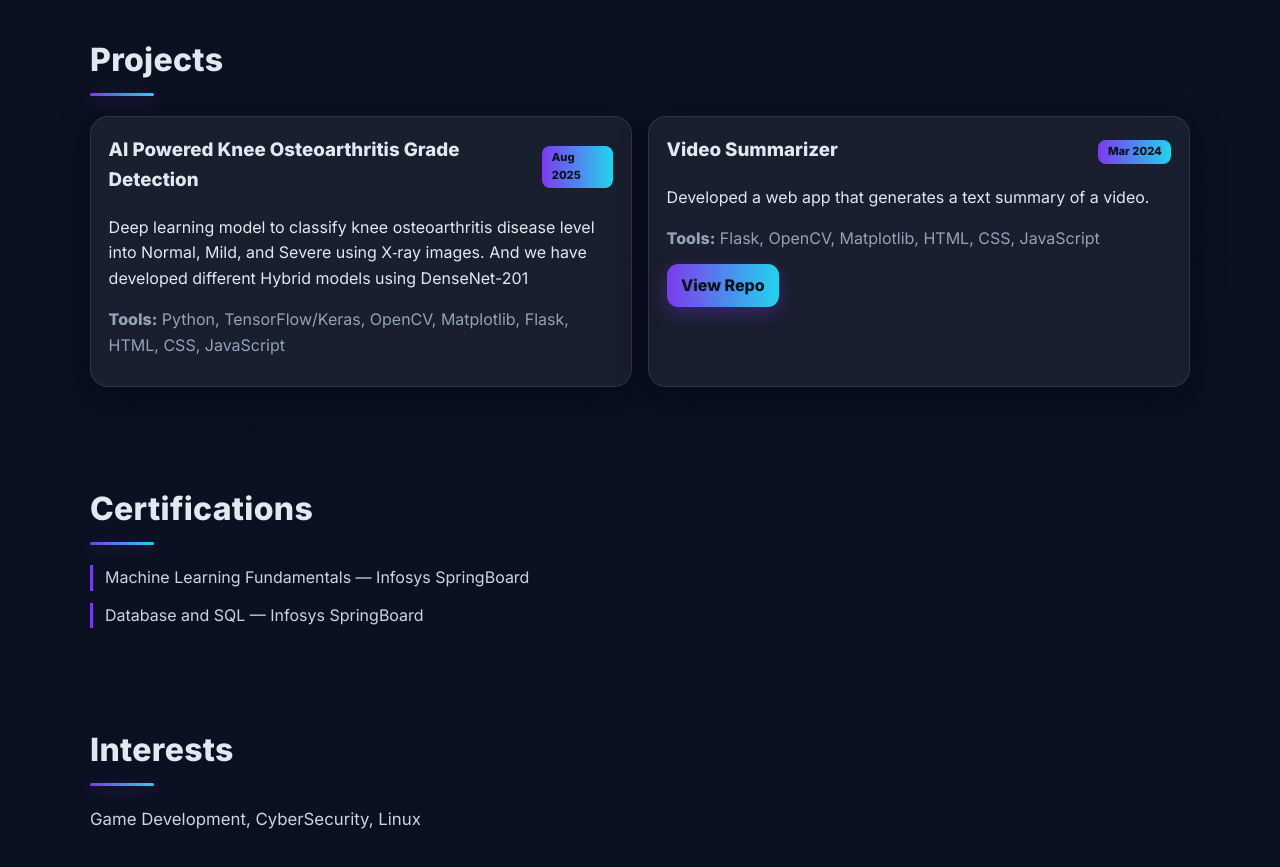
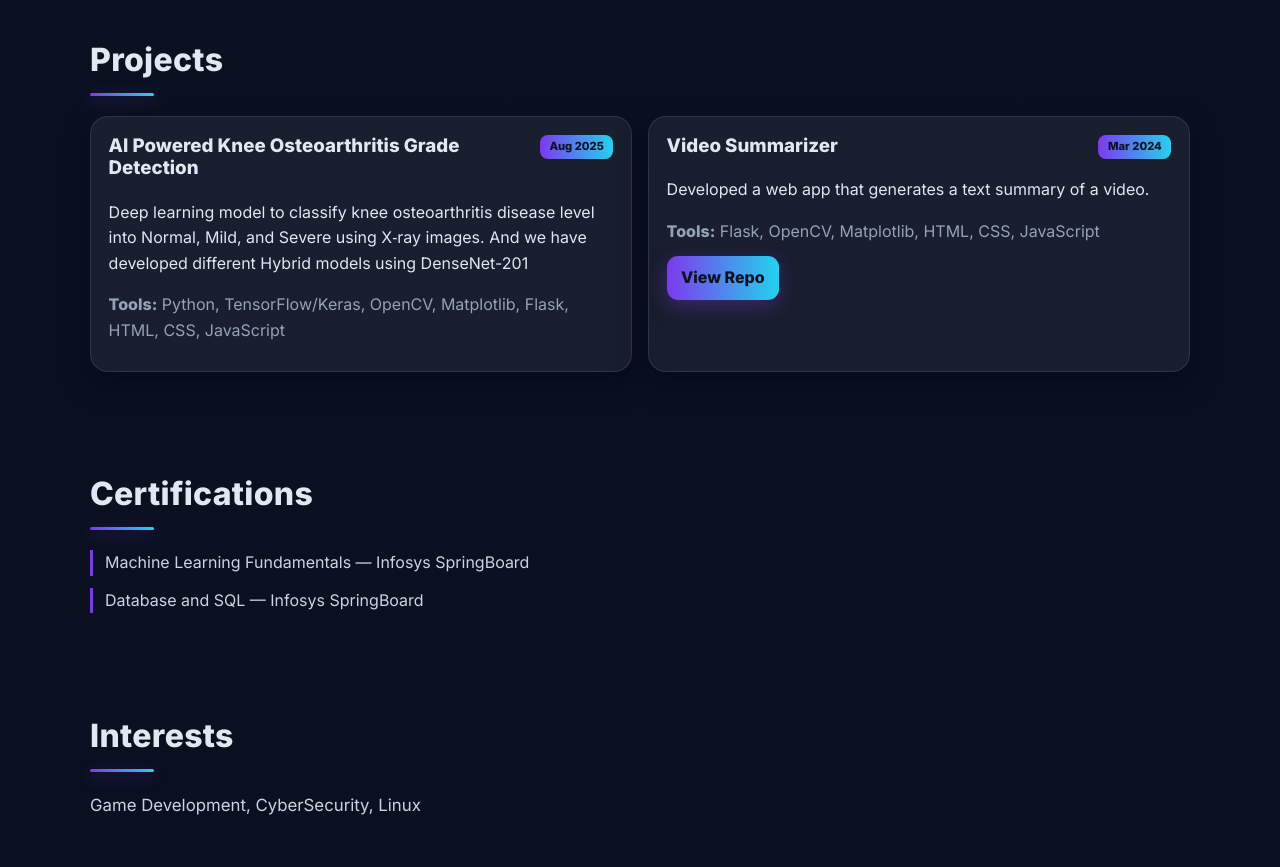
Before and after one commit to krishna-36/Portfolio, a plain HTML site: page index.html in a window 1280 px wide. Shown: the part 1520-2387 px from the top of the page. Drawn offline with Linux system fonts and the light colour scheme.

Commit message:
Update styles.css

```diff
--- a/styles.css
+++ b/styles.css
@@ -95,7 +95,21 @@ h2::after {
   box-shadow: 0 16px 42px rgba(2, 6, 23, 0.6);
   border-color: color-mix(in oklab, var(--brand) 40%, var(--border));
 }
-.card-head { display: flex; align-items: center; justify-content: space-between; gap: .5rem; }
+.card-head {
+  display: flex;
+  align-items: flex-start;
+  gap: 0.75rem;
+}
+.card-head h3 {
+  margin: 0;
+  line-height: 1.2;
+  min-width: 0;           /* allows wrapping instead of overflow */
+}
+.card-head .badge {
+  margin-left: auto;      /* push badge to the right */
+  flex-shrink: 0;         /* keep badge size */
+  position: static;       /* override any absolute positioning */
+}
 .card h3 { margin: 0 0 .25rem; }
 .muted { color: var(--muted); margin: .25rem 0 .5rem; }
 
```
